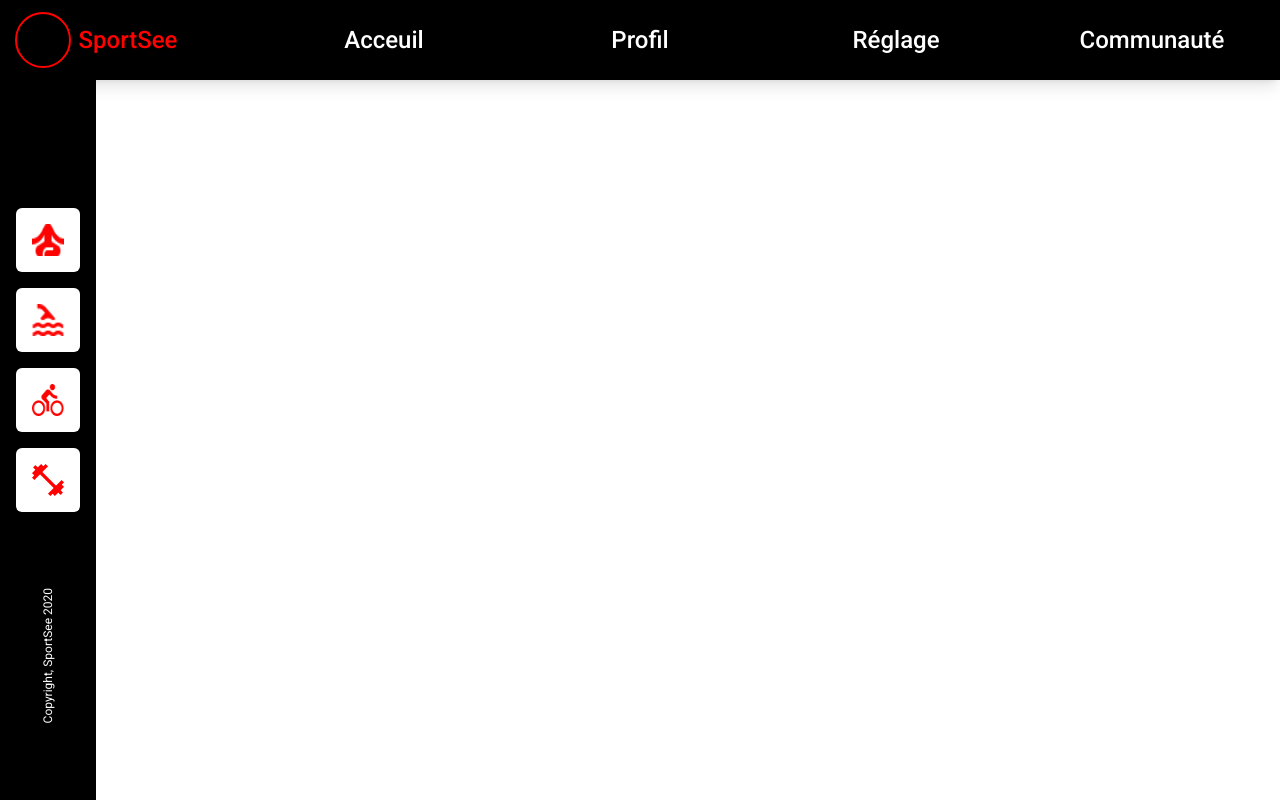
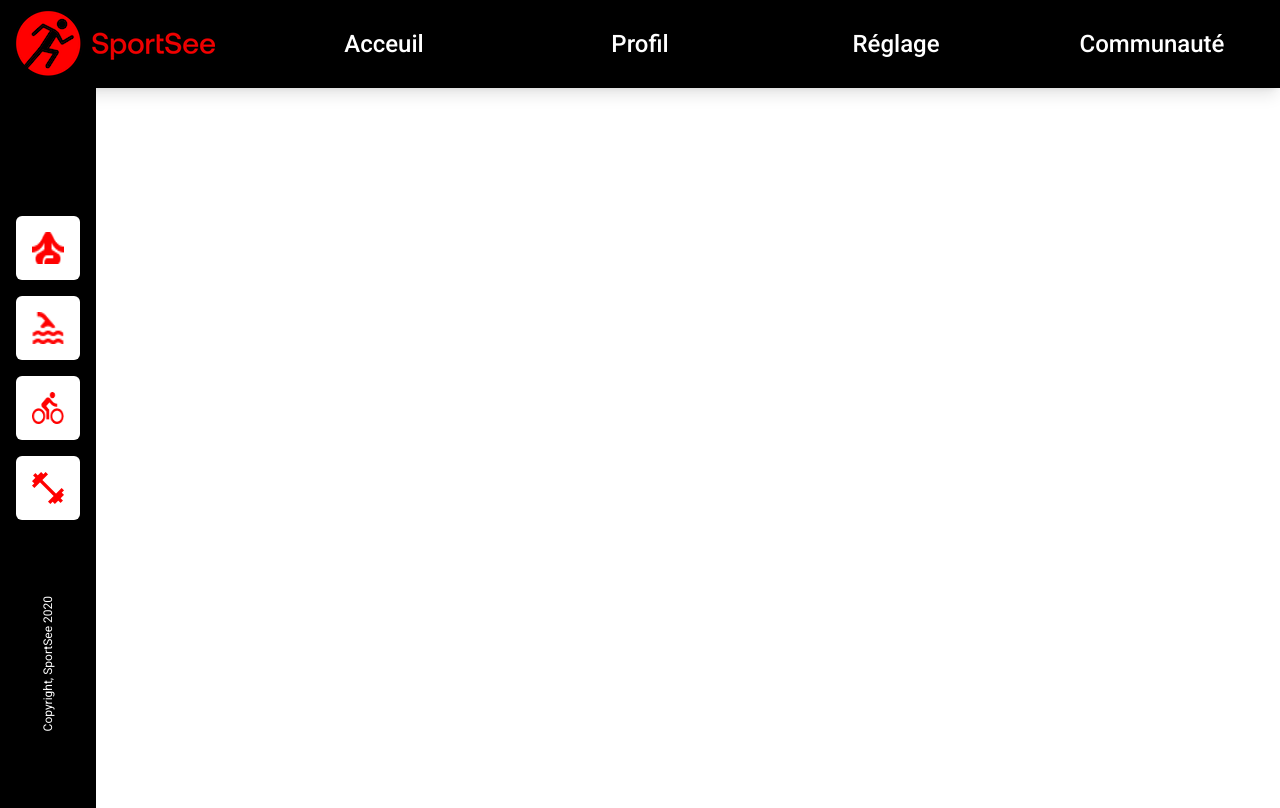
Before and after one commit to OmarTou76/P12-OCR, a React (Create React App) app: page / in a window 1280 px wide. Built offline with nearby package versions, Linux system fonts and the light colour scheme.

Commit message:
ref: header with logo

```diff
--- a/src/components/Header/Header.jsx
+++ b/src/components/Header/Header.jsx
@@ -1,12 +1,12 @@
 import React from 'react'
 import './header.css'
+import logo from '../../assets/logo.png'
 
 export const Header = () => {
     return (
         <header>
             <div className="header__logo">
-                <div></div>
-                <p>SportSee</p>
+                <img src={logo} alt="SportSee logo" />
             </div>
             <nav className='header__nav'>
                 <ul>
--- a/src/components/Header/header.css
+++ b/src/components/Header/header.css
@@ -1,7 +1,7 @@
 header {
     display: flex;
     justify-content: space-between;
-    height: 5rem;
+    height: 5.5rem;
     font-weight: 500;
     font-size: 24px;
     color: white;
@@ -11,18 +11,11 @@ header {
 
 .header__logo {
     display: flex;
-    flex: .15;
+    flex: .18;
     height: 100%;
     align-items: center;
     justify-content: center;
-    color: var(--red);
     gap: .5rem;
-}
-.header__logo div {
-    width: 3.5rem;
-    height: 3.5rem;
-    border-radius: 50%;
-    border: 2px solid var(--red);
 }
 
 .header__nav {
```
Also changed, not shown: src/assets/logo.png (added).
